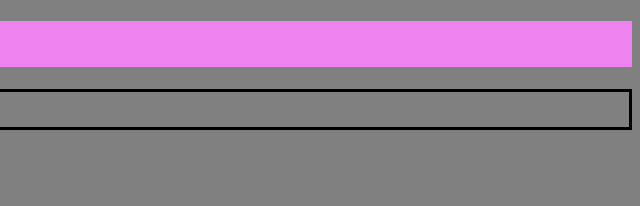
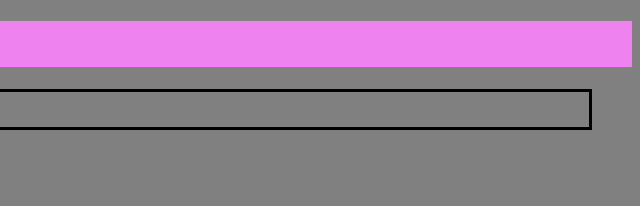
Before and after one commit to rlawjdgkr/feature-branch-workflow, a plain HTML site: page index.html in a window 1280 px wide. Shown: the full height of the page, 640-1280 px from the left. Drawn offline with Linux system fonts and the light colour scheme.

Commit message:
css를 수정함2

```diff
--- a/main.css
+++ b/main.css
@@ -8,4 +8,6 @@
 h2{
   border:  solid #000;
   color: rebeccapurple;
+  display:flex;
+  margin-right: 40px;
 }
```
